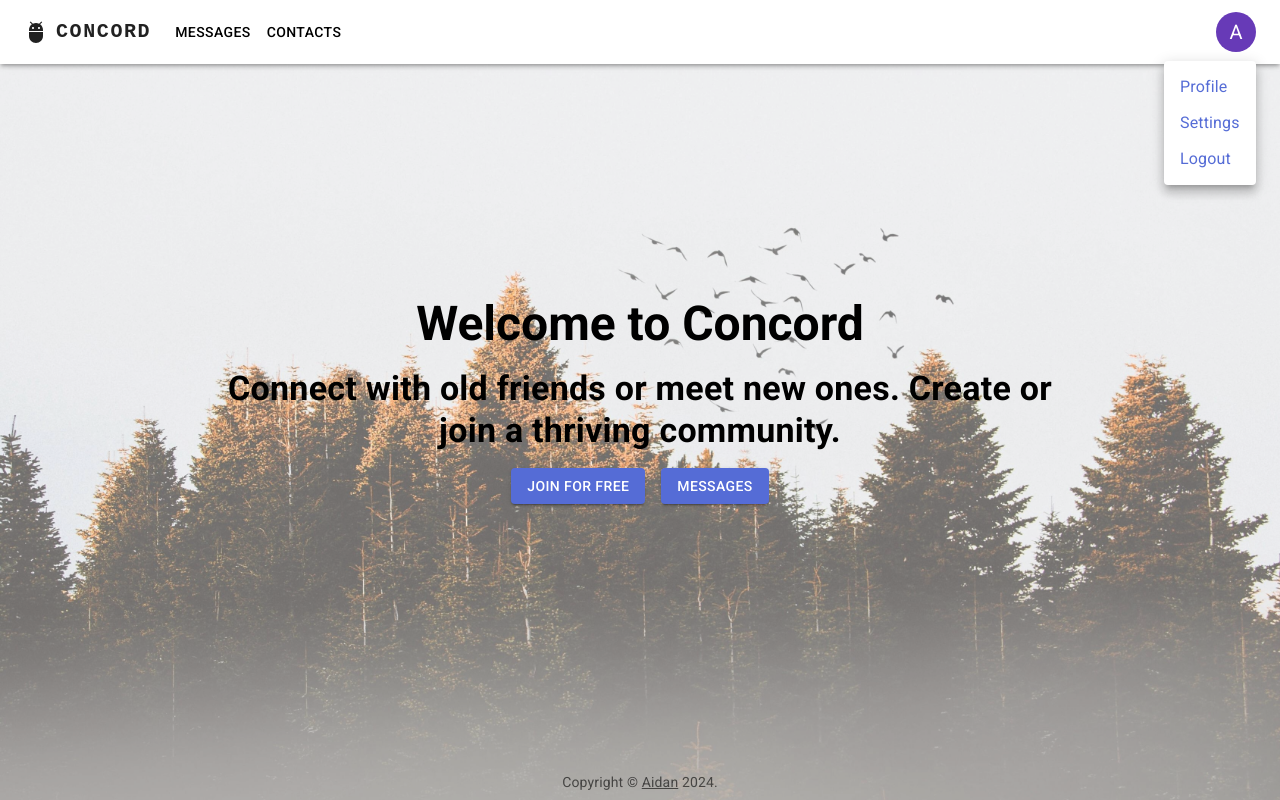
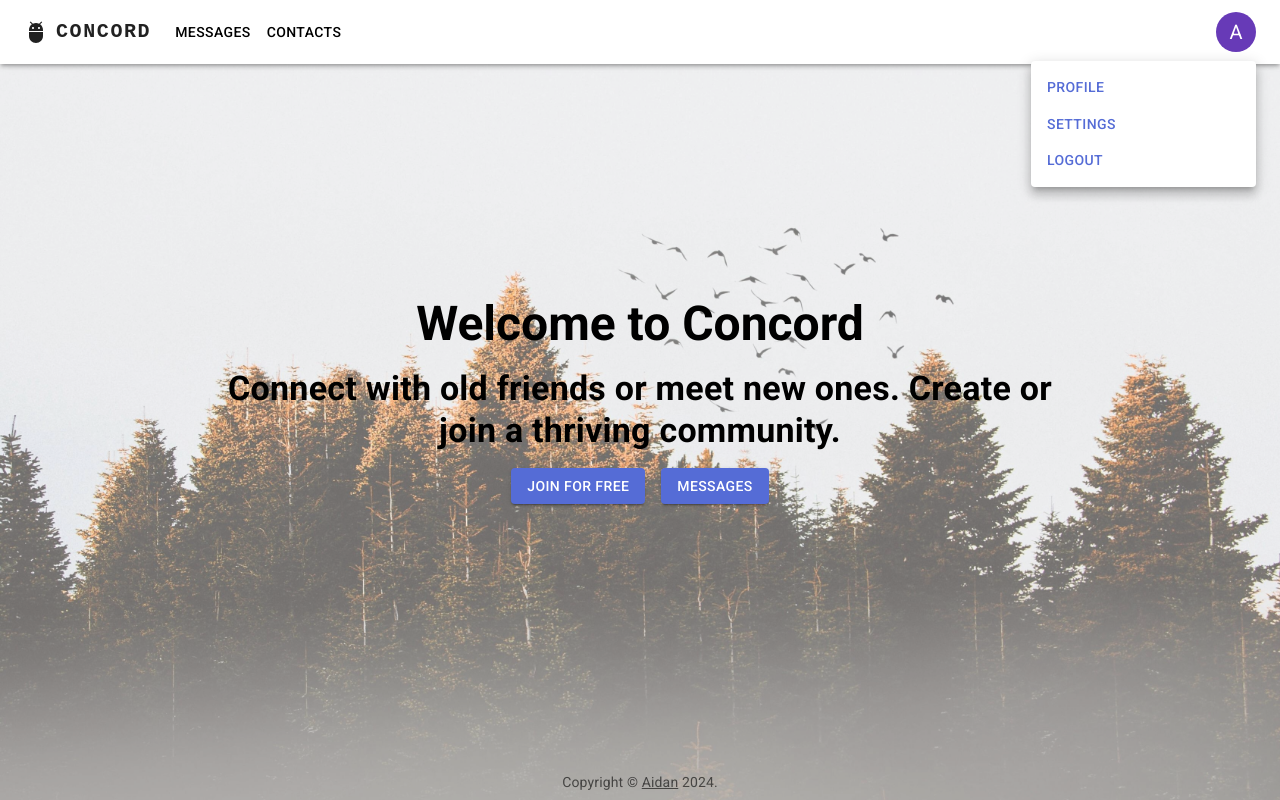
Before and after one commit to ADAidan/react-messaging-app, a React (Vite) app: page / in a window 1280 px wide. Both pictures are taken after a click on the button "Open settings". Built offline with nearby package versions, Linux system fonts and the light colour scheme.

Commit message:
styled appbar menu

```diff
--- a/src/components/Appbar.jsx
+++ b/src/components/Appbar.jsx
@@ -145,7 +145,16 @@ function ResponsiveAppBar() {
                 </IconButton>
               </Tooltip>
               <Menu
-                sx={{ mt: '45px' }}
+                sx={{
+                  mt: '45px',
+                }}
+                slotProps={{
+                  paper: {
+                    sx: {
+                      width: '25ch',
+                    }
+                  }
+                }}
                 id="menu-appbar"
                 anchorEl={anchorElUser}
                 anchorOrigin={{
@@ -163,7 +172,10 @@ function ResponsiveAppBar() {
                 {settings.map((setting) => (
                   <MenuItem key={setting} onClick={handleCloseUserMenu}>
                     <MuiLink href={`/${setting.toLowerCase()}`} underline='none'>
-                      <Typography textAlign="center">{setting}</Typography>
+                      <Typography
+                        variant='button'
+                        component='p'
+                      >{setting}</Typography>
                     </MuiLink>
                   </MenuItem>
                 ))}
```
